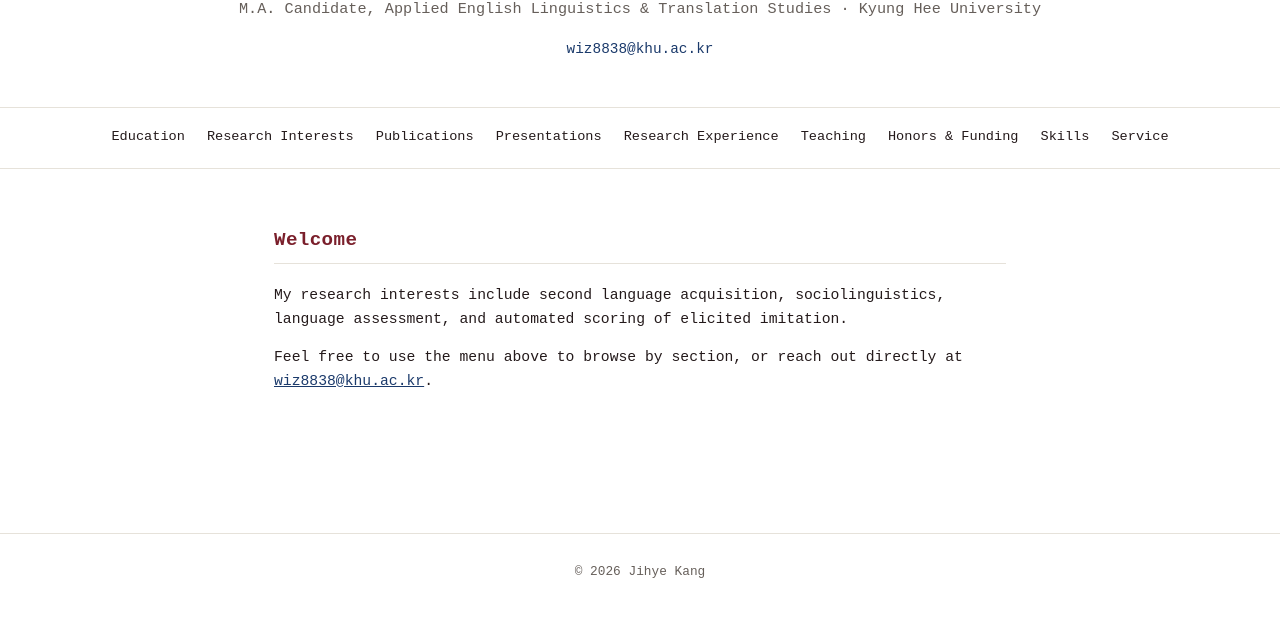
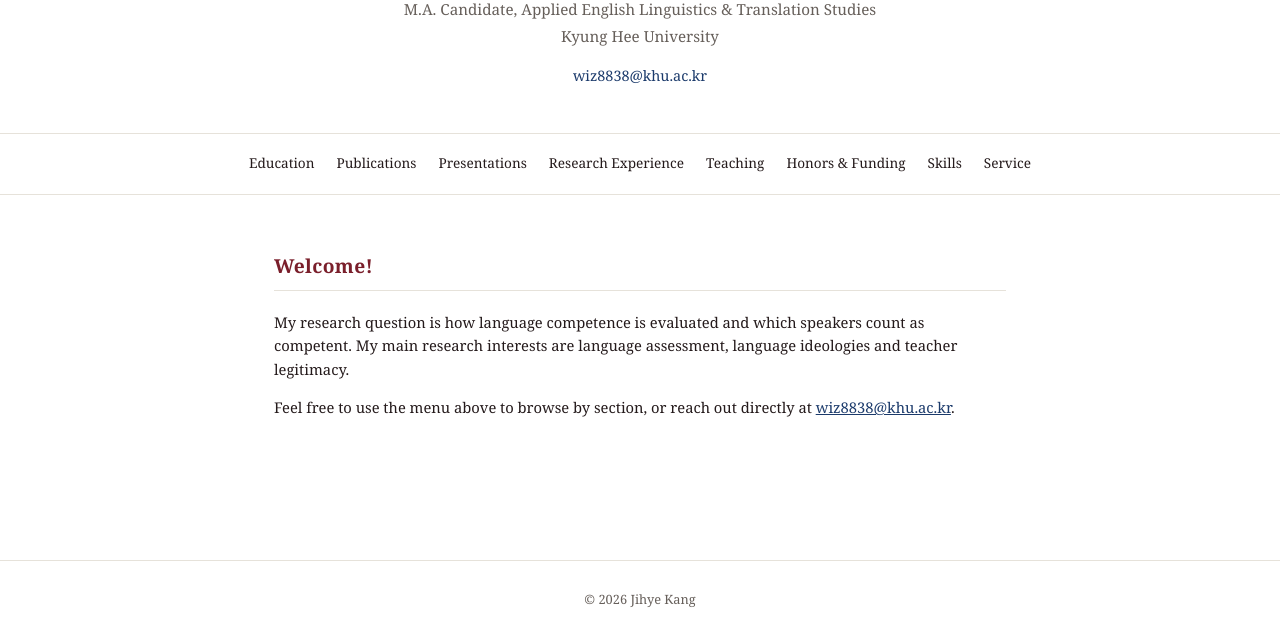
Before and after one commit to jihyekangKR/jihyekangKR.github.io, a plain HTML site: page index.html in a window 1280 px wide. Shown: the part 336-973 px from the top of the page. Before the commit the page ends 947 px from the top, so only its background shows below. Drawn offline with Linux system fonts and the light colour scheme.

Commit message:
Add files via upload

```diff
--- a/index.html
+++ b/index.html
@@ -4,6 +4,9 @@
 <meta charset="UTF-8">
 <meta name="viewport" content="width=device-width, initial-scale=1.0">
 <title>Jihye Kang — Portfolio — Jihye Kang</title>
+<link rel="preconnect" href="https://fonts.googleapis.com">
+<link rel="preconnect" href="https://fonts.gstatic.com" crossorigin>
+<link href="https://fonts.googleapis.com/css2?family=Noto+Serif:ital,wght@0,400;0,700;1,400&family=Noto+Serif+KR:wght@400;700&display=swap" rel="stylesheet">
 <style>
   :root {
     --bg: #ffffff;
@@ -17,7 +20,7 @@
   * { box-sizing: border-box; }
   body {
     margin: 0;
-    font-family: 'Courier New', 'Noto Sans Mono CJK KR', monospace;
+    font-family: 'Noto Serif', 'Noto Serif KR', serif;
     background: var(--bg);
     color: var(--text);
     line-height: 1.6;
@@ -32,8 +35,9 @@
   header p.role {
     color: var(--muted);
     font-size: 0.95rem;
-    margin: 0 0 16px;
+    margin: 0 0 2px;
   }
+  header p.role + p.role { margin: 0 0 16px; }
   header .contact { font-size: 0.9rem; color: var(--muted); }
   header .contact a { color: var(--accent2); text-decoration: none; }
   header .contact a:hover { text-decoration: underline; }
@@ -86,7 +90,7 @@
     color: var(--text);
     text-decoration: none;
     font-size: 0.85rem;
-    font-family: 'Courier New', monospace;
+    font-family: 'Noto Serif', 'Noto Serif KR', serif;
     padding: 4px 2px;
     border-bottom: 2px solid transparent;
   }
@@ -127,7 +131,7 @@
     padding: 28px 24px;
     color: var(--muted);
     font-size: 0.8rem;
-    font-family: 'Courier New', monospace;
+    font-family: 'Noto Serif', 'Noto Serif KR', serif;
     border-top: 1px solid var(--line);
   }
   @media (max-width: 600px) {
@@ -141,7 +145,8 @@
 <header class="has-banner">
   <img class="banner" src="images/profile.jpg" alt="Jihye Kang">
   <h1><a href="index.html">Jihye Kang</a></h1>
-  <p class="role">M.A. Candidate, Applied English Linguistics &amp; Translation Studies · Kyung Hee University</p>
+  <p class="role">M.A. Candidate, Applied English Linguistics &amp; Translation Studies</p>
+  <p class="role">Kyung Hee University</p>
   <p class="contact">
     <a href="mailto:wiz8838@khu.ac.kr">wiz8838@khu.ac.kr</a>
   </p>
@@ -149,7 +154,6 @@
 
 <nav>
   <a href="education.html">Education</a>
-  <a href="research-interests.html">Research Interests</a>
   <a href="publications.html">Publications</a>
   <a href="presentations.html">Presentations</a>
   <a href="research-experience.html">Research Experience</a>
@@ -162,9 +166,9 @@
 <main>
 
   <section>
-    <h2>Welcome</h2>
+    <h2>Welcome!</h2>
     <p class="intro-text">
-      My research interests include second language acquisition, sociolinguistics, language assessment, and automated scoring of elicited imitation.
+      My research question is how language competence is evaluated and which speakers count as competent. My main research interests are language assessment, language ideologies and teacher legitimacy.
     </p>
     <p class="intro-text">
       Feel free to use the menu above to browse by section, or reach out directly at
```
Also changed, not shown: education.html (+10 -6 lines), honors.html (+10 -6 lines), presentations.html (+10 -6 lines), publications.html (+10 -6 lines), research-experience.html (+10 -6 lines), service.html (+10 -6 lines), skills.html (+10 -6 lines), teaching.html (+10 -6 lines).
